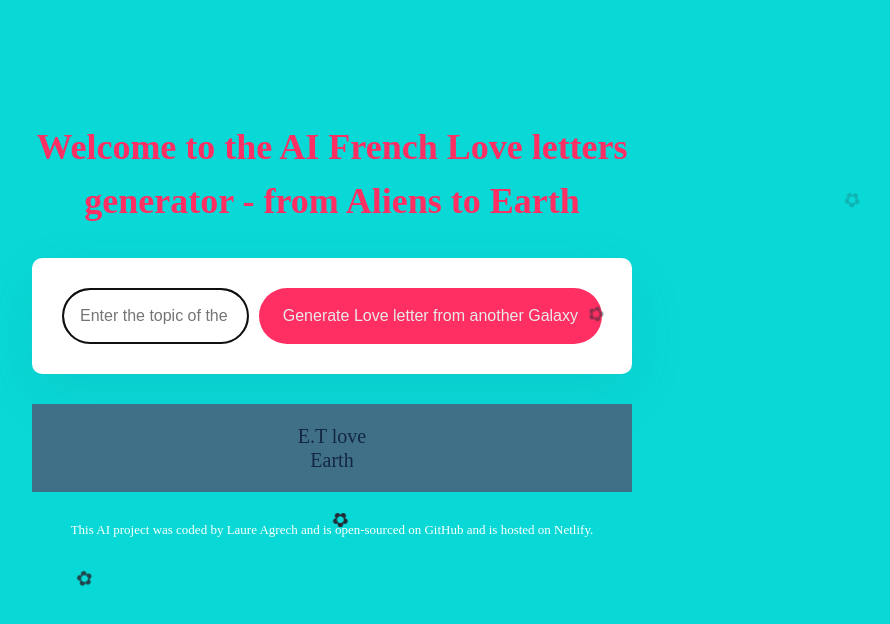
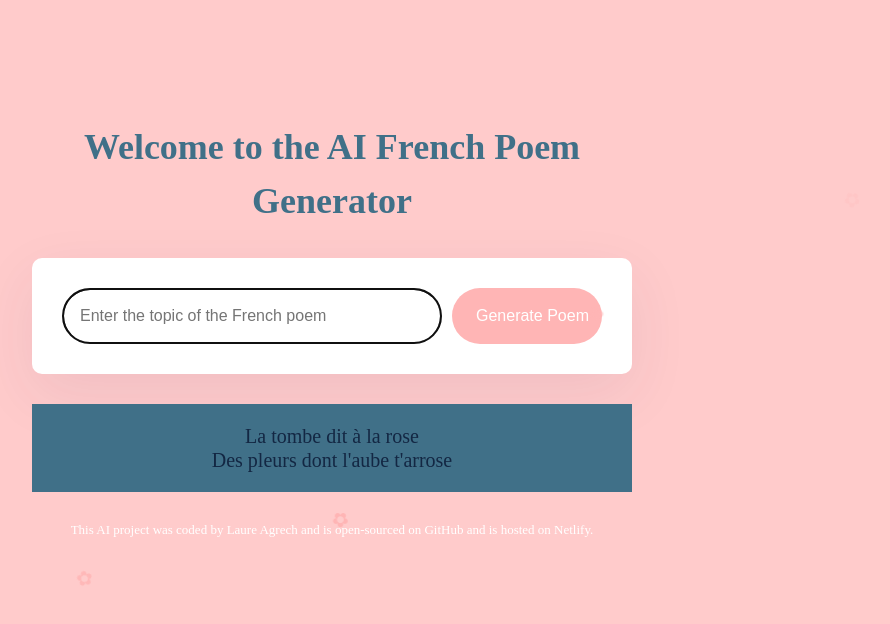
Before and after one commit to githublaure/etheral_poem_generator, a plain HTML site: page index.html in a window 1280 px wide. Shown: the whole page, without its empty margins (308-1198 px from the left). Drawn offline with nearby package versions, Linux system fonts and the light colour scheme.

Commit message:
correct app

```diff
--- a/index.html
+++ b/index.html
@@ -16,20 +16,21 @@
   <div class="sakura">✿</div>
   <div class="container">
     <header>
-      <h1>Welcome to the AI French Love letters generator - from Aliens to Earth</h1>
+      <h1>Welcome to the AI French Poem Generator</h1>
     </header>
 
     <main>
-    <form>
-      <input type="text" class="instructions" placeholder="Enter the topic of the French poem" autofocus required
-        autocomplete="off" class="instructions">
-      <input type="submit" class="submit-button" value="Generate Love letter from another Galaxy" />
-    </form>
+      <form>
+        <input type="text" class="instructions" placeholder="Enter the topic of the French poem" autofocus required
+          autocomplete="off" class="instructions">
+        <input type="submit" class="submit-button" value="Generate Poem" />
+      </form>
+
 
     <div class="poem">
-      E.T love
+      La tombe dit à la rose
       <br />
-      Earth
+      Des pleurs dont l'aube t'arrose
     </div>
 
   </main>
--- a/src/script.js
+++ b/src/script.js
@@ -1,15 +1,11 @@
-
 async function generatePoem(event) {
   event.preventDefault();
-
   const instructionsInput = document.querySelector(".instructions");
   const prompt = instructionsInput.value;
-  const context = "You are a nice Alien in love with a citizent of Planet Earth. Write a short love letter to your fellow favorite human ";
+  const context = "You are a French poet. Write a short poem in French about the following topic";
   const apiKey = "oafbe8035b88726c0e80be71t4409330";
   const poemDiv = document.querySelector(".poem");
-
-  poemDiv.innerHTML = "✿ Generating a love letter... ✿";
-
+  poemDiv.innerHTML = "✿ Generating your poem... ✿";
   try {
     const apiUrl = `https://api.shecodes.io/ai/v1/generate?prompt=${encodeURIComponent(prompt)}&context=${encodeURIComponent(context)}&key=${apiKey}`;
     const response = await fetch(apiUrl);
@@ -25,12 +21,11 @@ async function generatePoem(event) {
         .typeString(data.answer)
         .start();
     } else {
-      poemDiv.innerHTML = "Sorry, could not generate a love letter. Please try again.";
+      poemDiv.innerHTML = "Sorry, could not generate a poem. Please try again.";
     }
   } catch (error) {
     console.error("Error:", error);
     poemDiv.innerHTML = "Sorry, there was an error generating the poem. Please try again.";
   }
 }
-
 document.querySelector("form").addEventListener("submit", generatePoem);
--- a/src/style.css
+++ b/src/style.css
@@ -1,30 +1,10 @@
-
-/*
-.first-color {
-	background: #08d9d6;
-}
-
-.second-color {
-	background: #252a34;
-}
-
-.third-color {
-	background: #ff2e63;
-}
-
-.fourth-color {
-	background: #eaeaea;
-  */
-
-  body {
-  background: #08d9d6;
+body {
+  background: #ffcbcb;
   text-align: center;
 }
-
 a {
-  color: #ff2e63;
+  color: #ffb5b5;
 }
-
 @keyframes fallingSakura {
   0% {
     transform: translateY(-100%) rotate(0deg);
@@ -38,34 +18,25 @@ a {
     opacity: 0;
   }
 }
-/* to be replaced by falling hearts */
 .sakura {
   position: fixed;
-  color:  #252a34;
+  color: #ffb5b5;
   font-size: 20px;
   pointer-events: none;
   z-index: 1;
 }
-
 .sakura:nth-child(1) { animation: fallingSakura 5s linear infinite; left: 10%; }
 .sakura:nth-child(2) { animation: fallingSakura 7s linear infinite; left: 30%; animation-delay: 1s; }
 .sakura:nth-child(3) { animation: fallingSakura 6s linear infinite; left: 50%; animation-delay: 2s; }
 .sakura:nth-child(4) { animation: fallingSakura 8s linear infinite; left: 70%; animation-delay: 3s; }
 .sakura:nth-child(5) { animation: fallingSakura 9s linear infinite; left: 90%; animation-delay: 4s; }
-
-
-
-
-
-
 h1 {
   text-align: center;
   font-weight: 800;
   font-size: 36px;
   line-height: 1.5;
-  color: #ff2e63;
+  color: #407088;
 }
-
 form {
   padding: 30px;
   background-color: white;
@@ -74,7 +45,6 @@ form {
   display: flex;
   margin-bottom: 30px;
 }
-
 .instructions {
   padding: 16px;
   border: 1px solid rgba (39, 33,
@@ -83,25 +53,22 @@ form {
   font-size: 16px;
   border-radius: 50px;
   line-height: 20px;
-  color: #ff2e63;
+  color: #407088;
 }
-
 .container {
   margin: 120px auto;
   max-width: 600px;
 }
-
 .submit-button {
   margin-left: 10px;
-  background: #ff2e63;
-  color: #eaeaea;
+  background: #ffb5b5;
+  color: white;
   border: none;
-  width: 100%;
+  width: 150px;
   font-size: 16px;
   border-radius: 50px;
   padding: 14px 24px;
 }
-
 .poem {
   font-size: 20px;
   background-color: #407088;
@@ -111,24 +78,19 @@ form {
   box-shadow: 0px 20px 60px rgba (65, 50, 100, 0.08);
   ;
 }
-
 footer {
   text-align: center;
 }
-
 header {
   margin-bottom: 30px;
 }
-
 footer {
   text-align: center;
   font-size: 13px;
   margin-top: 30px;
   color: white;
 }
-
 footer a {
-
   color: white;
   text-decoration: none;
 }
```
Also changed, not shown: 1 other file.
